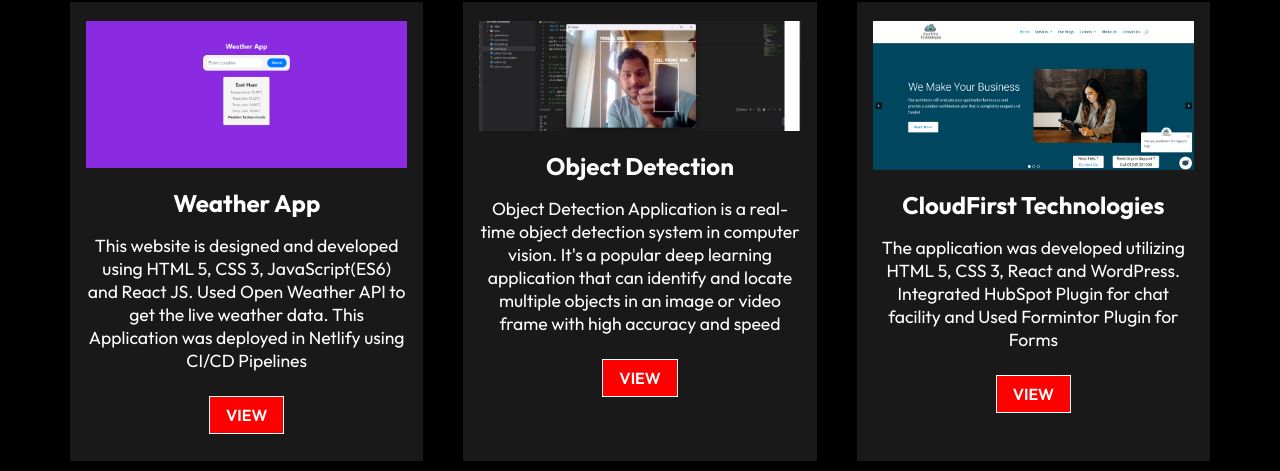
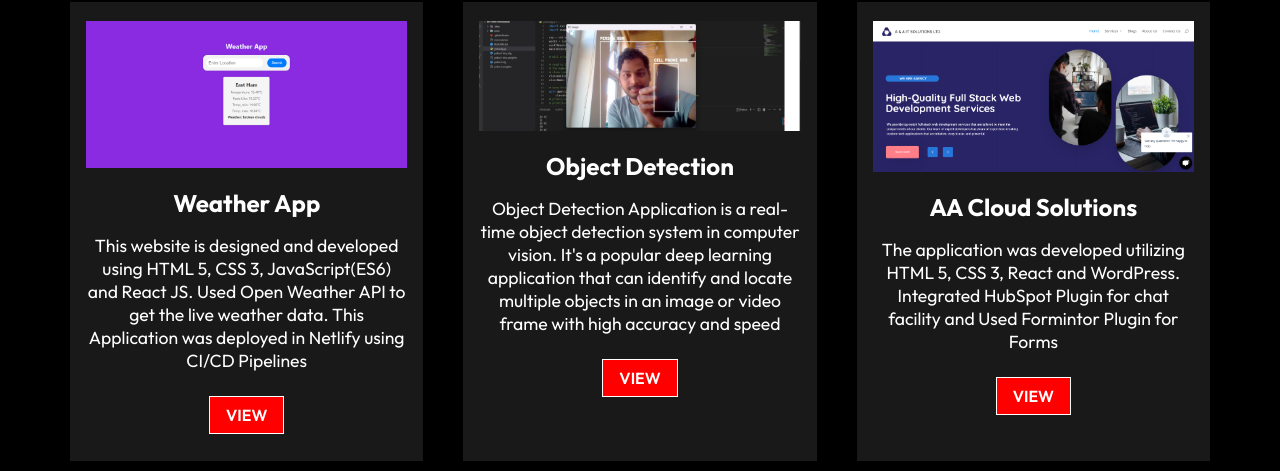
Before and after one commit to dineshbellamkonda12/React-portfolio, a React (Create React App) app: page / in a window 1280 px wide. Shown: the part 1416-1887 px from the top of the page. Built offline with nearby package versions, Linux system fonts and the light colour scheme.

Commit message:
Modified Projects

```diff
--- a/src/components/WorkCardData.js
+++ b/src/components/WorkCardData.js
@@ -1,4 +1,3 @@
-import pro1 from '../assets/project1.png';
 import pro2 from '../assets/project2.png';
 import pro5 from '../assets/DataFilter.png';
 import pro6 from '../assets/vertumotors.png';
@@ -43,13 +42,6 @@ const ProjectCardData = [
     },
 
     {
-        imgsrc: pro1,
-        title: "CloudFirst Technologies",
-        text: "The application was developed utilizing HTML 5, CSS 3, React and WordPress. Integrated HubSpot Plugin for chat facility and Used Formintor Plugin for Forms",
-        view: "https://cloudfirsttechnologies.com/",
-    },
-
-    {
         imgsrc: pro2,
         title: "AA Cloud Solutions",
         text: "The application was developed utilizing HTML 5, CSS 3, React and WordPress. Integrated HubSpot Plugin for chat facility and Used Formintor Plugin for Forms",
```
